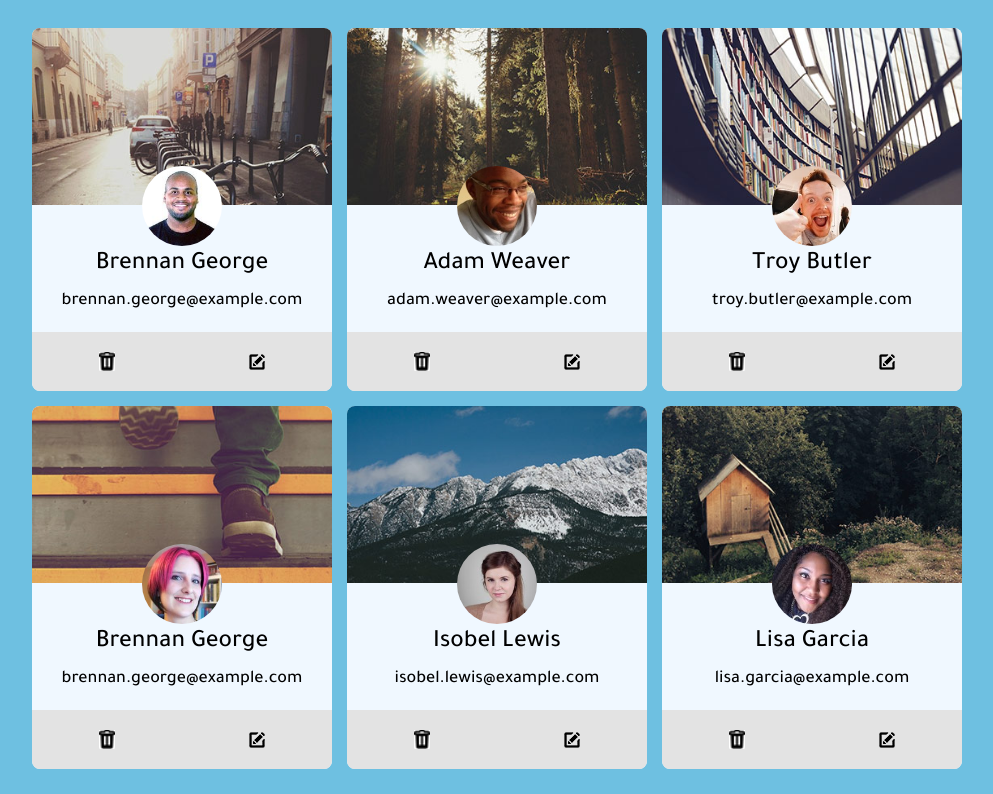
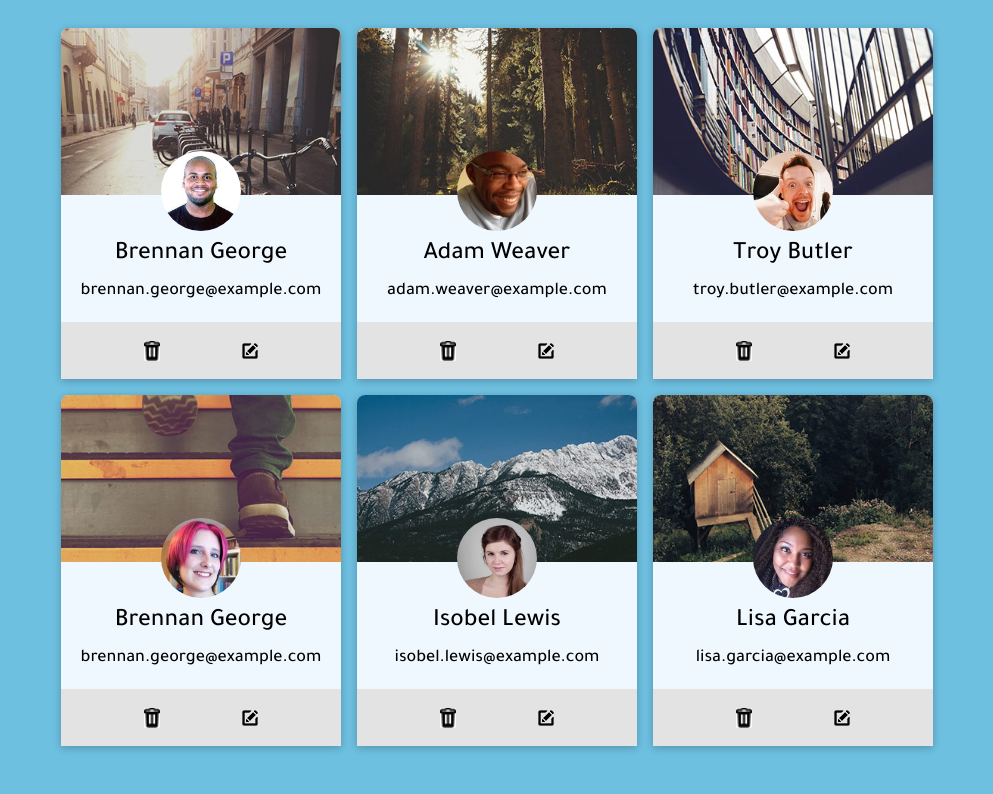
Before and after one commit to Iago-Marques/list-contact2, a plain HTML site: page index.html in a window 1280 px wide. Shown: the part 82-876 px from the top of the page, without its empty margins (143-1136 px from the left). After the commit the page ends 853 px from the top, so only its background shows below. Drawn offline with Linux system fonts and the light colour scheme.

Commit message:
Resolvendo problemas básico de css do projeto

```diff
--- a/css/style.css
+++ b/css/style.css
@@ -13,7 +13,8 @@ body{
 }
 
 .container{
-   width: 1000px;
+   width: 90%;
+   max-width: 960px;
    display: flex;
    flex-direction: column;
    padding: 25px;
@@ -29,21 +30,24 @@ body{
    display: flex;
    justify-content: center;
    flex-wrap: wrap;
-   gap: 15px;
+   gap: 16px;
+   list-style: none;
 }
 
 .list-contact li{
    background-color: aliceblue;
-   border-radius: 8px;
+   border-radius: 8px 8px 0 0;
+   flex-basis: 280px;
    display: flex;
    flex-direction: column;
    align-items: center;
    position: relative;
+   box-shadow: 0 2px 8px hsla(0, 0%, 0%, 0.247) ;
 
 }
 
 .img-list-contact{
-   width: 300px;
+   width: 100%;
    height: 50%;
    border-radius: 8px 8px 0 0;
 }
@@ -52,7 +56,7 @@ body{
    border-radius: 50%;
    max-width: 80px;
    position: absolute;
-   top: 38%
+   top: 35%
 }
 
 .list-contact h2{
@@ -71,10 +75,9 @@ body{
    height: 60px;
    width: 100%;
    display: flex;
-   justify-content: space-around;
+   justify-content: space-evenly;
    align-items: center;
    margin-top: 20px;
-   border-radius: 0 0 8px 8px;
 }
 
 .icons-contact img{
```
